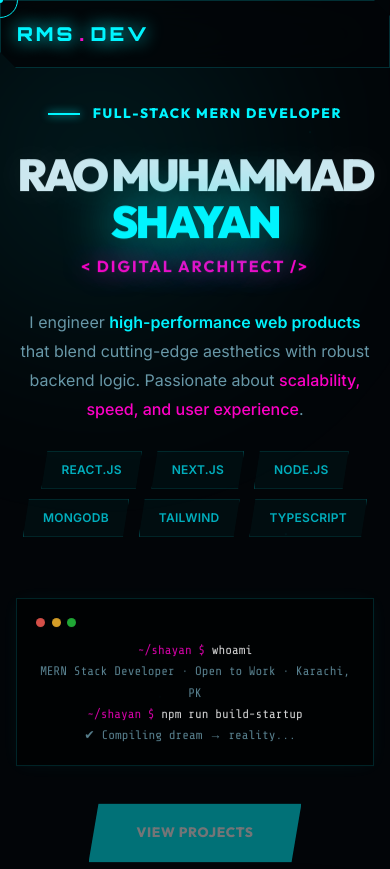
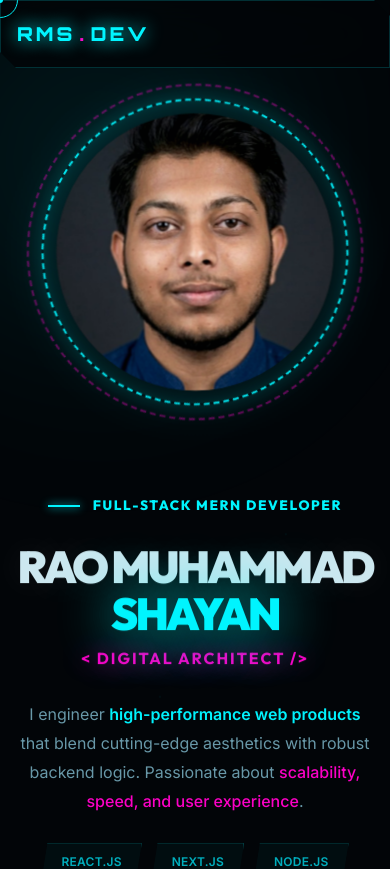
Before and after one commit to rm-Shayan/portfolio, a Next.js app: page / in a window 390 px wide. Shown: the top 869 px of the page. Built offline with nearby package versions, Linux system fonts and the light colour scheme; some icons are missing.

Commit message:
add mobile screen image improve

```diff
--- a/app/components/Hero/Hero.tsx
+++ b/app/components/Hero/Hero.tsx
@@ -103,7 +103,7 @@ const Hero = () => {
                 display: 'grid',
                 gridTemplateColumns: isMobile ? '1fr' : '1.4fr 1fr',
                 alignItems: 'center',
-                gap: isMobile ? '3rem' : '5rem',
+                gap: isMobile ? '6rem' : '5rem',
             }}
           >
             {/* Left Column (Content) */}
@@ -112,7 +112,8 @@ const Hero = () => {
                 display: 'flex',
                 flexDirection: 'column',
                 gap: '1.6rem',
-                textAlign: { xs: 'center', md: 'left' }
+                textAlign: { xs: 'center', md: 'left' },
+                order: { xs: 2, md: 1 }
             }}>
                 <motion.div variants={itemVariants}>
                   <Box
@@ -306,7 +307,8 @@ const Hero = () => {
                 width: '100%',
                 display: 'flex',
                 justifyContent: 'center',
-                alignItems: 'center'
+                alignItems: 'center',
+                order: { xs: 1, md: 2 }
             }}>
                 <motion.div
                   initial={{ scale: 0.8, opacity: 0, rotate: -5 }}
@@ -318,7 +320,7 @@ const Hero = () => {
                       position: 'relative',
                       width: { xs: 280, sm: 340, md: 400 },
                       height: { xs: 280, sm: 340, md: 400 },
-                      mt: { xs: -4, md: -28, lg: -40 },
+                      mt: { xs: 2, md: -28, lg: -40 },
                       '&:hover': {
                         '& .hero-tag': {
                             opacity: 1,
```
